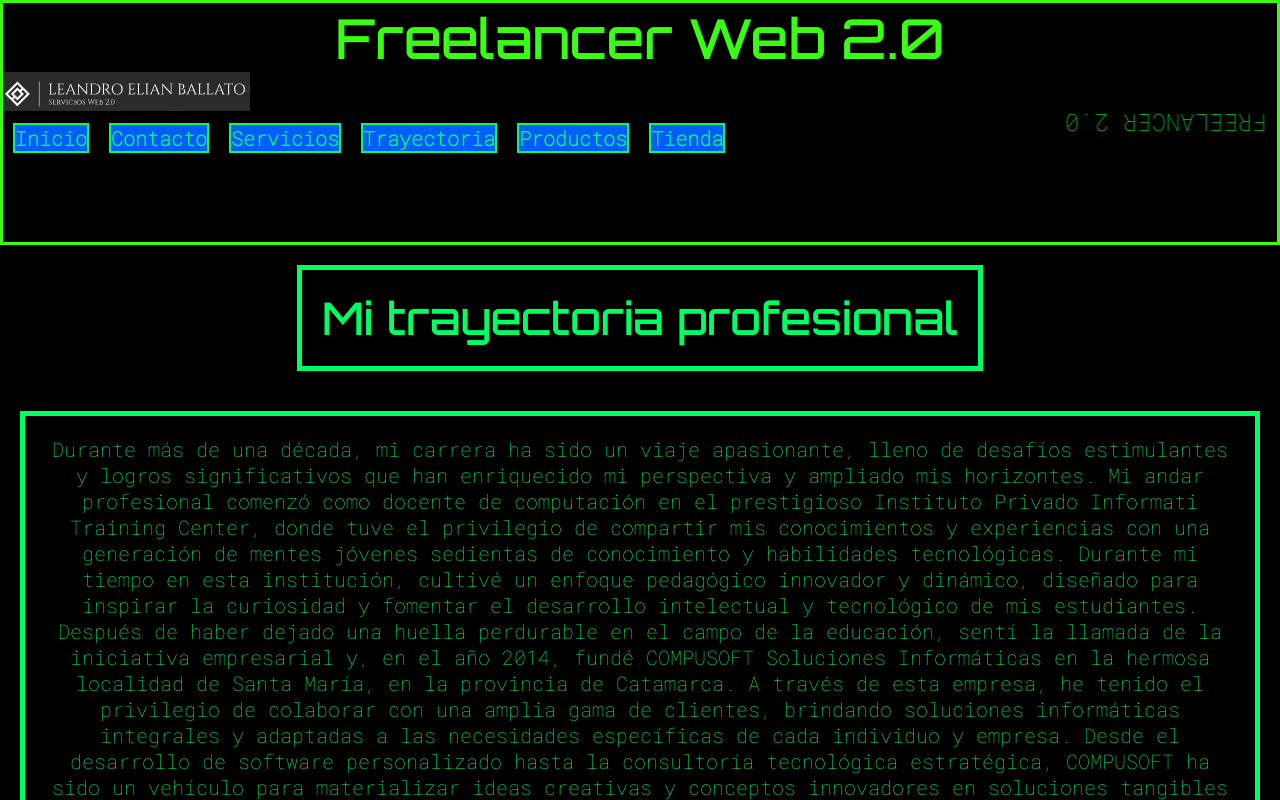
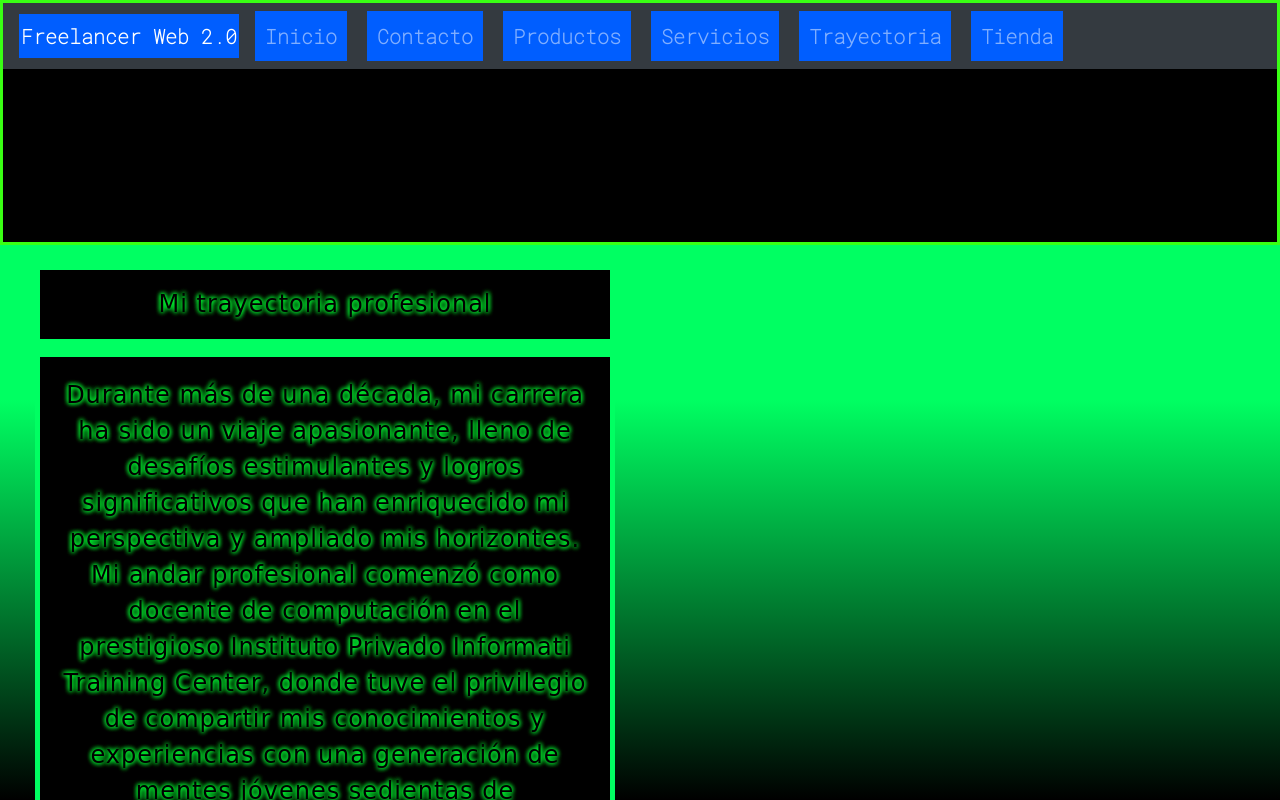
Before and after one commit to Elian639/Freelancer-2.0, a website: page pages/trayectoria.html in a window 1280 px wide. Shown: the top 800 px of the page. Drawn offline with nearby package versions, Linux system fonts and the light colour scheme.

Commit message:
trayectoria.html

```diff
--- a/pages/trayectoria.html
+++ b/pages/trayectoria.html
@@ -1,158 +1,59 @@
 <!DOCTYPE html>
 <html lang="en">
+
 <head>
     <meta charset="UTF-8">
     <meta name="viewport" content="width=device-width, initial-scale=1">
+    <!-- Bootstrap CSS -->
+    <link rel="stylesheet" href="https://stackpath.bootstrapcdn.com/bootstrap/4.5.2/css/bootstrap.min.css">
     <link rel="stylesheet" type="text/css" href="../css/style.css">
     <style>
-        body {
-            font-family: 'Roboto Mono', monospace;
-            background-color: #000000;
-            color: #00ff62;
-            margin: 0;
-            padding: 0;
+        h2,
+        p {
+            font-size: 24px;
+            font-family: 'Press Start 2P', cursive;
+            color: black;
+            text-shadow: 0 0 5px #00ff33, 0 0 5px #00ff33, 0 0 5px #00ff33; /* Sombra verde simulando pixelado */
+            letter-spacing: 1px;
         }
-
-        header {
-            background-color: #000000;
-            position: sticky;
-            top: 0;
-            height: 245px;
-            width: 100%;
-            border: 3px solid #39ff14;
-        }
-
-        h1 {
-            color: #39ff14;
-            font-size: 55px;
-            font-family: 'Orbitron', sans-serif;
-            font-weight: 500;
-            text-align: center;
-        }
-
-        #rotating-number {
-            position: absolute;
-            top: 50%;
-            right: 10px;
-            transform: translateY(-50%);
-            font-size: 24px;
-            color: #00ff33;
-            animation: rotate 2s linear infinite;
-        }
-
-        @keyframes rotate {
-            0% {
-                transform: translateY(-50%) rotate(0deg);
-            }
-            100% {
-                transform: translateY(-50%) rotate(360deg);
-            }
-        }
-
-        nav {
-            display: flex;
-            justify-content: space-between;
-            align-items: center;
-            padding: 10px;
-        }
-
-        nav ul {
-            display: flex;
-            list-style: none;
-        }
-
-        nav li {
-            margin-right: 20px;
-        }
-
-        nav a {
-            text-decoration: none;
-            border: 2px solid #00ff62;
-            color: #00ff62;
-            font-size: 20px;
-            font-weight: bold;
-            transition: background-color 0.3s;
-        }
-
-        nav a:hover {
-            background-color: #39ff14;
-            color: #000000;
-        }
-
-        main {
-            padding: 20px;
-            width: 100%;
-            height: 100%;
-            display: flex;
-            flex-direction: column;
-            align-items: center;
-            background-color: #000000;
-        }
-
-        h2 {
-            color: #00ff62;
-            font-size: 45px;
-            font-family: 'Orbitron', sans-serif;
-            font-weight: 500;
-            text-align: center;
-            margin-bottom: 20px;
-        }
-
-        p {
-            font-size: 20px;
-            text-align: justify;
-            margin-bottom: 20px;
-            background-color: #000000;
-            color: #00ff62;
-            width: 100%;
-            height: 100%;
-            padding: 20px;
-            display: flex;
-            align-items: center;
-        }
-
-        footer {
-            background-color: #000000;
-            color: #00ff62;
-            font-size: 20px;
-            font-family: 'Orbitron', sans-serif;
-            font-weight: 500;
-            text-align: center;
-            padding: 20px;
-        }
-
-        footer div {
-            display: flex;
-            justify-content: center;
-        }
-
-        footer img {
-            width: 60px;
-            height: 60px;
-            margin: 10px;
-            border: 5px solid #00ff62;
-            color: #00ff62;
-        }
+    </style>
     </style>
     <title>Trayectoria</title>
 </head>
+
 <body>
     <header>
-        <h1>Freelancer Web 2.0</h1>
-        <img src="../img/logo.jpg" alt="Logo">
-        <nav>
-            <div id="rotating-number">FREELANCER 2.0</div>
-            <ul>
-                <li><a href="../index.html">Inicio</a></li>
-                <li><a href="./contacto.html">Contacto</a></li>
-                <li><a href="./servicios.html">Servicios</a></li>
-                <li><a href="./trayectoria.html">Trayectoria</a></li>
-                <li><a href="./productos.html">Productos</a></li>
-                <li><a href="./tienda.html">Tienda</a></li>
+        <nav class="navbar navbar-expand-lg navbar-dark bg-dark">
+            <a class="navbar-brand" href="#">Freelancer Web 2.0</a>
+            <button class="navbar-toggler" type="button" data-toggle="collapse" data-target="#navbarNav" aria-controls="navbarNav" aria-expanded="false" aria-label="Toggle navigation">
+                <span class="navbar-toggler-icon"></span>
+            </button>
+            <div class="collapse navbar-collapse" id="navbarNav">
+                <ul class="navbar-nav">
+                    <li class="nav-item">
+                        <a class="nav-link" href="../index.html">Inicio</a>
+                    </li>
+                    <li class="nav-item">
+                        <a class="nav-link" href="./contacto.html">Contacto</a>
+                    </li>
+                    <li class="nav-item">
+                        <a class="nav-link" href="./productos.html">Productos</a>
+                    </li>
+                    <li class="nav-item">
+                        <a class="nav-link" href="./servicios.html">Servicios</a>
+                    </li>
+                    <li class="nav-item">
+                        <a class="nav-link" href="./trayectoria.html">Trayectoria</a>
+                    </li>
+                    <li class="nav-item">
+                        <a class="nav-link" href="./tienda.html">Tienda</a>
+                    </li>
                 </ul>
+            </div>
         </nav>
     </header>
     <main>
+        <div class="container">
             <h2>Mi trayectoria profesional</h2>
             <p>
             Durante más de una década, mi carrera ha sido un viaje apasionante, lleno de desafíos estimulantes y logros significativos que han enriquecido mi perspectiva y ampliado mis horizontes. Mi andar profesional comenzó como docente de computación en el prestigioso Instituto Privado Informati Training Center, donde tuve el privilegio de compartir mis conocimientos y experiencias con una generación de mentes jóvenes sedientas de conocimiento y habilidades tecnológicas. Durante mi tiempo en esta institución, cultivé un enfoque pedagógico innovador y dinámico, diseñado para inspirar la curiosidad y fomentar el desarrollo intelectual y tecnológico de mis estudiantes.
@@ -167,13 +68,20 @@
 
 Estoy emocionado por las oportunidades futuras y las posibilidades que aguardan en el horizonte. Cada experiencia, cada desafío y cada logro han sido un escalón en mi camino hacia un impacto significativo y duradero en el campo de la tecnología y más allá. Mi compromiso inquebrantable con la excelencia y la innovación continúa impulsándome a superar límites y a descubrir nuevas fronteras del conocimiento y el potencial humano. Estoy entusiasmado por el futuro y ansioso por seguir contribuyendo de manera significativa al mundo en constante evolución de la tecnología y la creatividad.
  </p>
+</div>
 </main>
 <footer>
     <div>
-            <a href="https://www.facebook.com/"><img src="../img/logofacebook.png" alt=""></a>
-            <a href="https://www.instagram.com/?hl=es"><img src="../img/instagramlogo.png" alt=""></a>
-            <a href="https://www.twitter.com"><img src="../img/twitter.png" alt=""></a>
+        <a href="https://www.facebook.com/"><img src="../img/logofacebook.png" alt="Facebook"></a>
+        <a href="https://www.instagram.com/?hl=es"><img src="../img/instagramlogo.png" alt="Instagram"></a>
+        <a href="https://www.twitter.com"><img src="../img/twitter.png" alt="Twitter"></a>
     </div>
 </footer>
+
+>
+<script src="https://code.jquery.com/jquery-3.5.1.slim.min.js"></script>
+<script src="https://cdn.jsdelivr.net/npm/@popperjs/core@2.9.2/dist/umd/popper.min.js"></script>
+<script src="https://stackpath.bootstrapcdn.com/bootstrap/4.5.2/js/bootstrap.min.js"></script>
 </body>
+
 </html>
```
Lines whose indentation alone changed are shown as unchanged.
